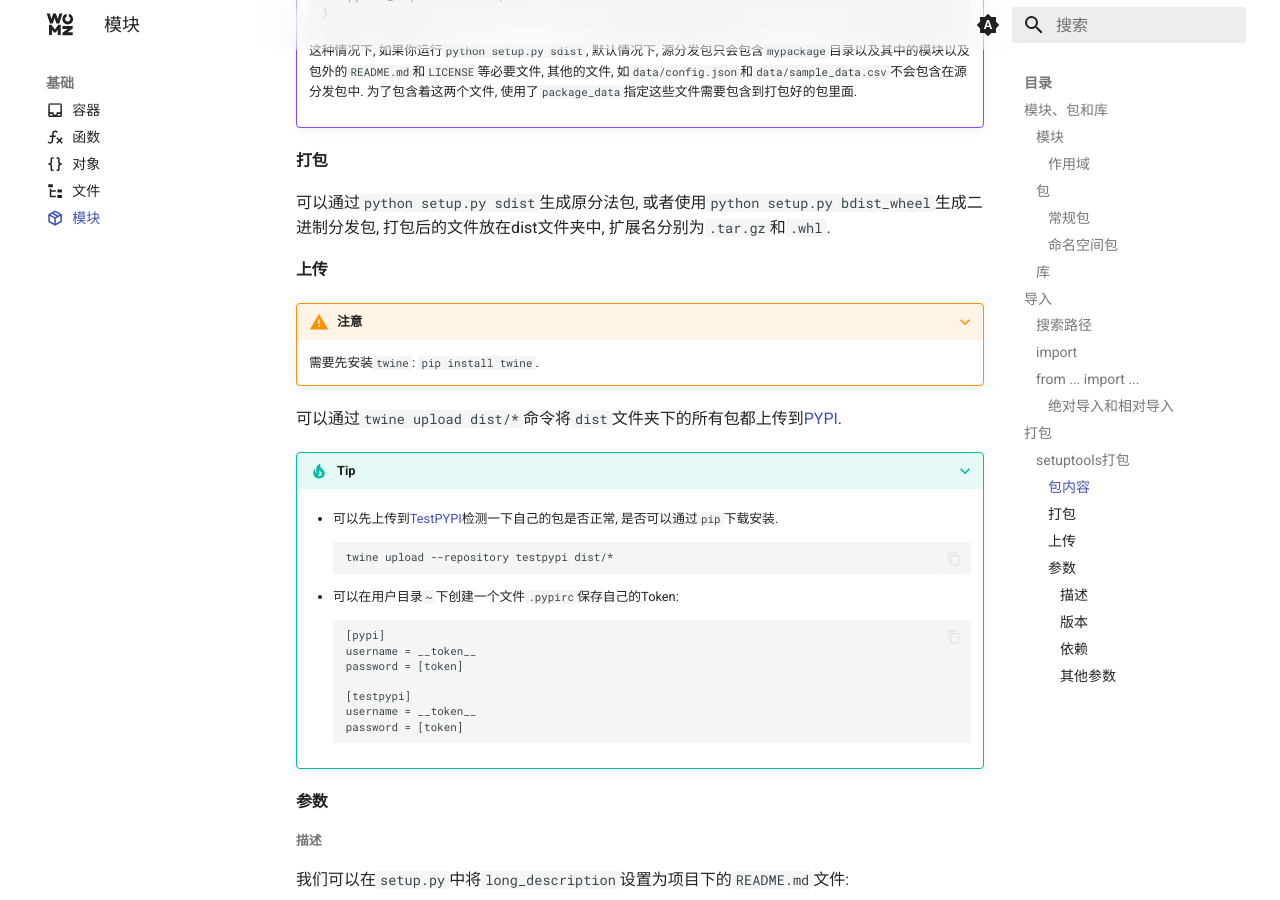
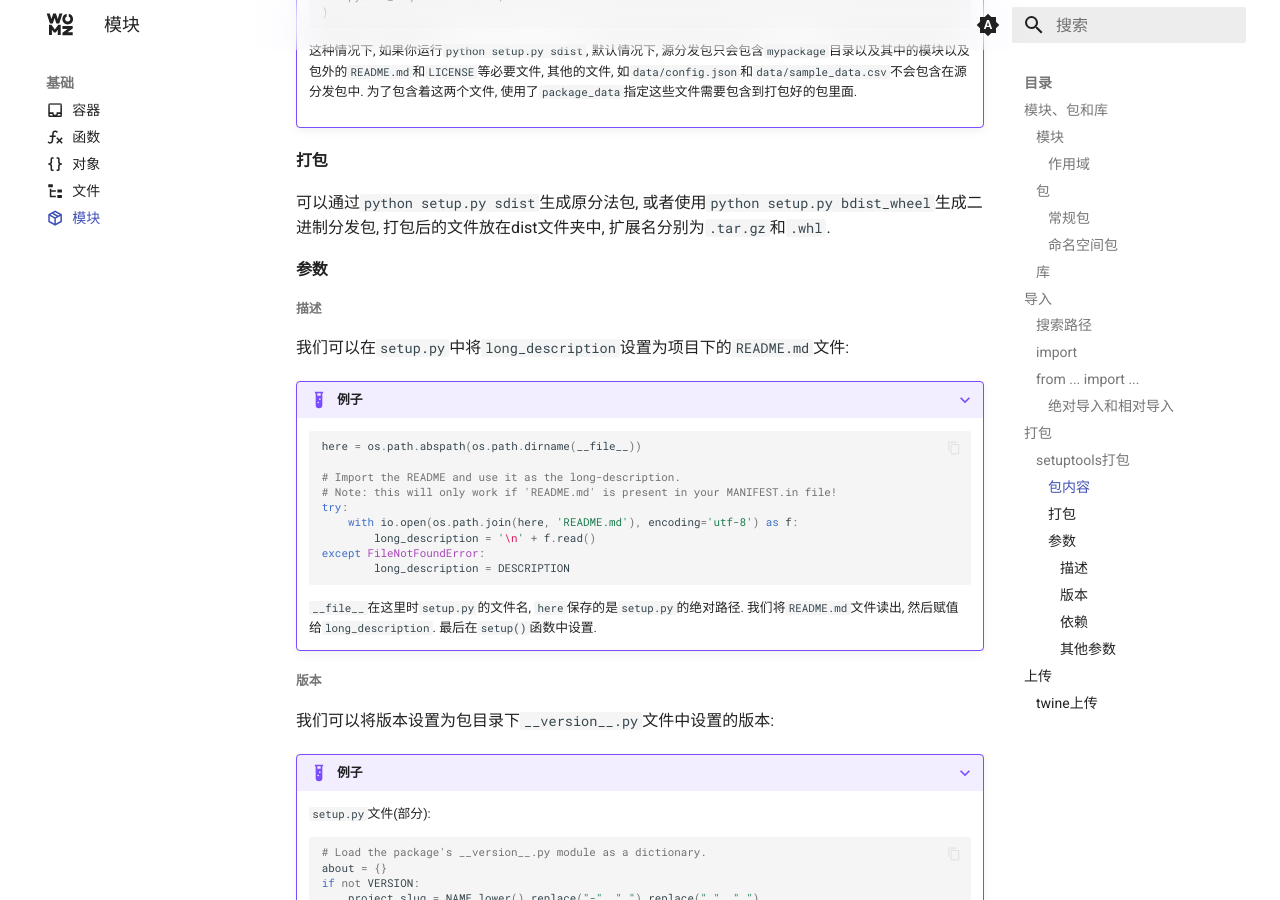
Before and after one commit to sigmax01/py, an MkDocs documentation site: the page built from docs/基础/模块.md, in a window 1280 px wide and 900 px high, scrolled down 8484 px. Built offline with MkDocs 1.6.1 and Material for MkDocs 9.7.7, drawn with Linux system fonts in a browser that asks for light colours; comment, search, counter and statistics services are not loaded; some of the changed text lies outside the part shown.

````diff
--- a/docs/基础/模块.md
+++ b/docs/基础/模块.md
@@ -493,7 +493,7 @@
 
 此外, 我们可以通过twine将打包好的包上传到[PYPI](https://pypi.org).
 
-### setuptools打包
+### `setuptools`打包
 
 ???+ warning "注意"
 
@@ -756,34 +756,6 @@
 
 可以通过`python setup.py sdist`生成原分法包, 或者使用`python setup.py bdist_wheel`生成二进制分发包, 打包后的文件放在dist文件夹中, 扩展名分别为`.tar.gz`和`.whl`.
 
-#### 上传
-
-???+ warning "注意"
-
-    需要先安装`twine`: `pip install twine`.
-
-可以通过`twine upload dist/*`命令将`dist`文件夹下的所有包都上传到[PYPI](https://pypi.org).
-
-???+ tip "Tip"
-
-    - 可以先上传到[TestPYPI](https://test.pypi.org/)检测一下自己的包是否正常, 是否可以通过`pip`下载安装.
-
-        ```
-        twine upload --repository testpypi dist/*
-        ```
-
-    - 可以在用户目录`~`下创建一个文件`.pypirc`保存自己的Token:
-
-        ```
-        [pypi]
-        username = __token__
-        password = [token]
-
-        [testpypi]
-        username = __token__
-        password = [token]
-        ```
-
 #### 参数
 
 ##### 描述
@@ -926,6 +898,36 @@
 - `classifiers`: 分类标签, 帮助用户找到你的包
 - `cmdclass`: 支持在命令行运行自定义命令
 
+## 上传
+
+### `twine`上传
+
+???+ warning "注意"
+
+    需要先安装`twine`: `pip install twine`.
+
+可以通过`twine upload dist/*`命令将`dist`文件夹下的所有包都上传到[PYPI](https://pypi.org).
+
+???+ tip "Tip"
+
+    - 可以先上传到[TestPYPI](https://test.pypi.org/)检测一下自己的包是否正常, 是否可以通过`pip`下载安装.
+
+        ```
+        twine upload --repository testpypi dist/*
+        ```
+
+    - 可以在用户目录`~`下创建一个文件`.pypirc`保存自己的Token:
+
+        ```
+        [pypi]
+        username = __token__
+        password = [token]
+
+        [testpypi]
+        username = __token__
+        password = [token]
+        ```
+
 [^1]: 【基础】什么是包、模块和库？—Python&图像处理教程 文档. (n.d.). Retrieved June 15, 2024, from http://await.fun/PythonTutorial/p06/1.html
 [^2]: python中import的用法—PythonJoy. (n.d.). Retrieved June 15, 2024, from https://joy9191.github.io/16196181446571.html
 [^3]: 以python -m site命令为例解释-m选项-CSDN博客. (n.d.). Retrieved June 16, 2024, from https://blog.csdn.net/jiaxin576/article/details/138574683
````
